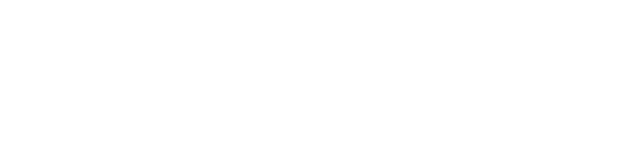
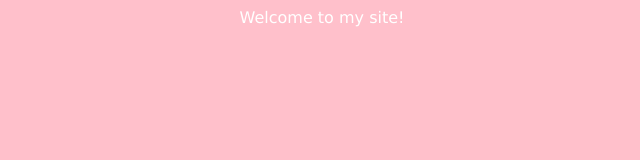
Before and after one commit to Lauranesbitt/week3pt2, a plain HTML site: page index.html in a window 1280 px wide. Shown: the whole page, without its empty margins (318-958 px from the left). Drawn offline with Linux system fonts and the light colour scheme.

Commit message:
second commit

```diff
--- a/index.html
+++ b/index.html
@@ -4,7 +4,7 @@
 	<head>
 		<link rel="stylesheet" type="text/css" href="style.css">
 		<title>
-
+		hey!
 
 		</title>
 
@@ -12,7 +12,7 @@
 	</head>
 
 	<body>
-
+	Welcome to my site!
 	</body>
 
 
--- a/style.css
+++ b/style.css
@@ -0,0 +1,14 @@
+body
+
+{
+
+background-color:pink;
+color:white;
+font-family:verdana;
+text-align: center;
+
+
+
+
+
+}
```
